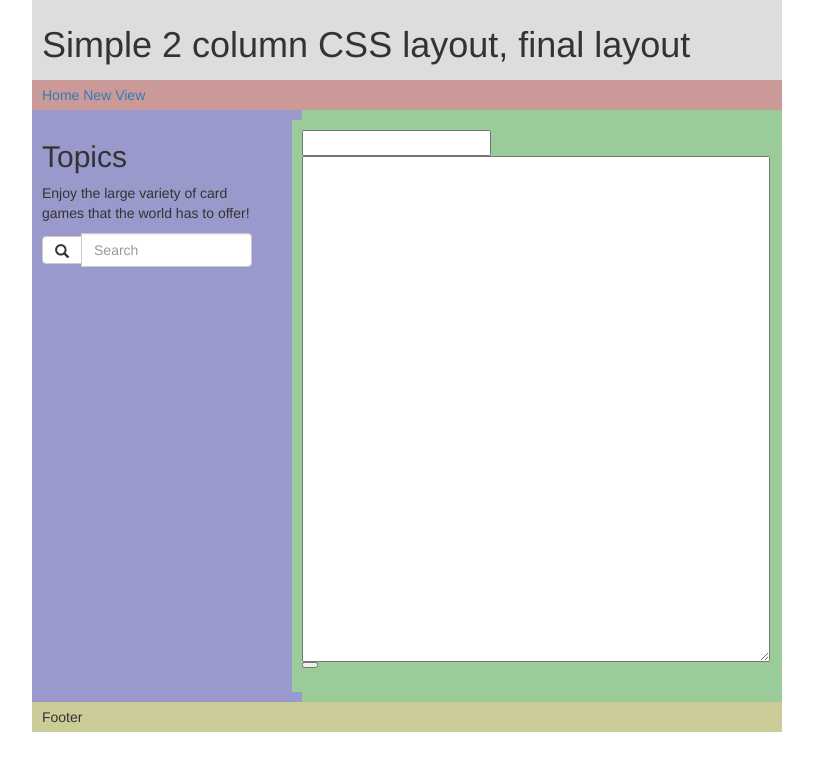
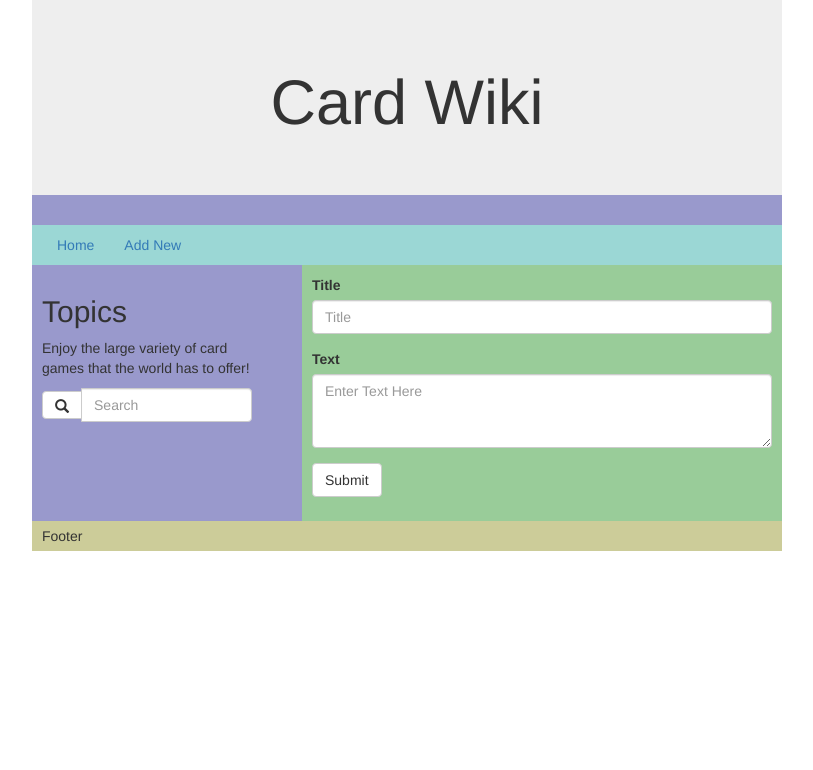
Before and after one commit to SeanCCarter/olinjsLab1, a website: page public/index.html at #!/newTopic in a window 1280 px wide. Shown: the whole page, without its empty margins (233-1046 px from the left). Drawn offline with nearby package versions, Linux system fonts and the light colour scheme; some packages are replaced by stand-ins of ours; no server answers.

Commit message:
EDIT: css and added more bootstrap

```diff
--- a/public/html/new-topic.html
+++ b/public/html/new-topic.html
@@ -1,8 +1,21 @@
 <div id="createform">
-	<form id="article-create-form" class="createForm" ng-submit="createArticle()" novalidate>
+
+	<form id="article-create-form" class="createForm" ng-submit="createArticle()">
+	  <div class="form-group">
+	    <label for="InputTitle">Title</label>
+	    <input type="text" class="form-control" id="InputTitle"  ng-model="newarticle.name" placeholder="Title">
+	  </div>
+	  <div class="form-group">
+	    <label for="InputText">Text</label>
+	    <textarea class="form-control" rows="3" ng-model="newarticle.content" placeholder="Enter Text Here"></textarea>
+	  </div>
+	  <button type="submit" class="btn btn-default">Submit</button>
+	</form>
+
+	<!-- <form id="article-create-form" class="createForm" ng-submit="createArticle()" novalidate>
 		<input type="text" ng-model="newarticle.name"><br>
 		<textarea rows="25" cols="55" ng-model="newarticle.content">
 		</textarea>
 		<button type="submit" value="Create">
-	</form>
+	</form> -->
 </div>
--- a/public/index.html
+++ b/public/index.html
@@ -16,11 +16,15 @@
 </head>
 <body ng-controller="mainController">
 <div id="wrap">
-	<div id="header"><h1>Simple 2 column CSS layout, final layout</h1></div>
+	<div class="jumbotron text-center">
+        <h1>Card Wiki</h1>
+    </div>
+
 	<div id="nav">
-		<a href="#">Home</a>
-		<a href="#newTopic">New</a>
-		<a href="#viewTopic">View</a>
+		<ul class="nav nav-pills">
+		  <li role="presentation"><a href="#">Home</a></li>
+		  <li role="presentation"><a href="#newTopic">Add New</a></li>
+		</ul>
 	</div>
 	<div id="main">
 		<div ng-view></div>
--- a/public/style/style.css
+++ b/public/style/style.css
@@ -12,16 +12,12 @@ body,
 		margin:0 auto;
 		background:#99c;
 	}
-	#header {
-    	padding:5px 10px;
-		background:#ddd;
-	}
 	h1 {
 	    margin:0;
     }
 	#nav {
-		padding:5px 10px;
-		background:#c99;
+		padding:0px 10px;
+		background:#9BD7D5;
 	}
 	#nav ul {
 		margin:0;
@@ -32,26 +28,9 @@ body,
 		display:inline;
 		margin:0;
 		padding:0;
+		color: #FFF5C3;
 	}
 	#main {
-		float:right;
-		width:480px;
-		padding:10px;
-		background:#9c9;
-	}
-	#article {
-		float:right;
-		width:480px;
-		padding:10px;
-		background:#9c9;
-	}
-	#createform {
-		float:right;
-		width:480px;
-		padding:10px;
-		background:#9c9;
-	}
-	#editform {
 		float:right;
 		width:480px;
 		padding:10px;
```
